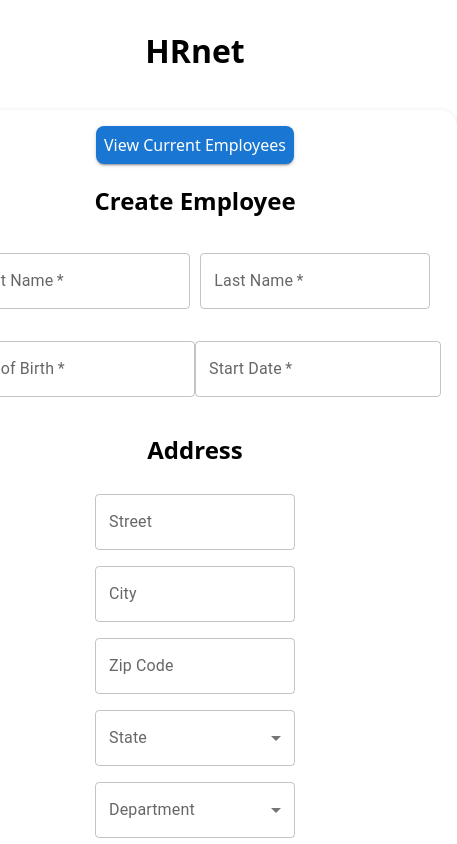
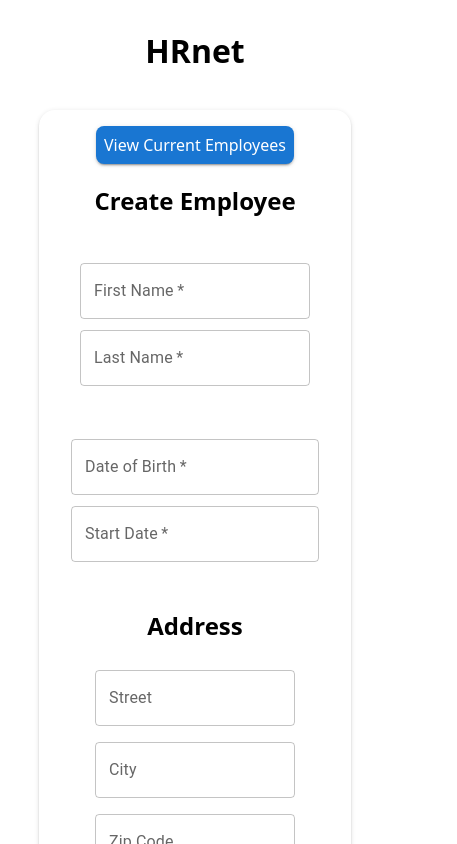
Before and after one commit to Matt-Fr/franck_matthieu_14_18102022, a React (Create React App) app: page / in a window 390 px wide. Shown: the top 844 px of the page, 457 px wide, since content can reach past the window. Built offline with nearby package versions, Linux system fonts and the light colour scheme.

Commit message:
added media queries

```diff
--- a/src/index.css
+++ b/src/index.css
@@ -90,3 +90,16 @@ body {
 .titleEmployeePage {
   text-align: center;
 }
+
+@media only screen and (max-width: 554px) {
+  .containerNames {
+    flex-direction: column;
+    align-items: center;
+    height: 9rem;
+  }
+  .containerDates {
+    flex-direction: column;
+    align-items: center;
+    height: 9rem;
+  }
+}
```
